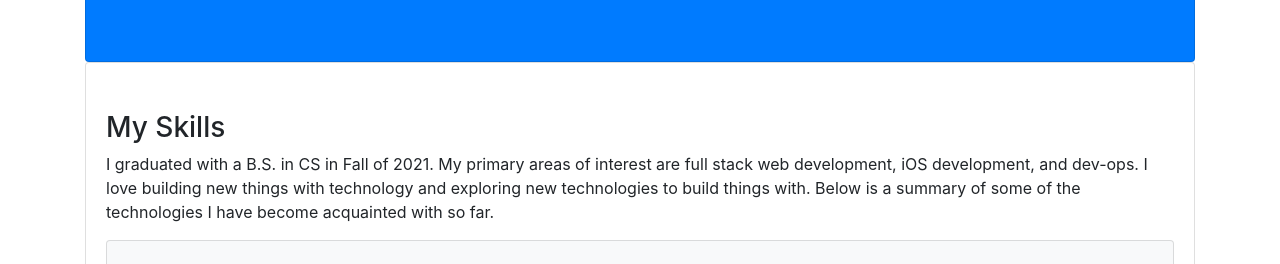
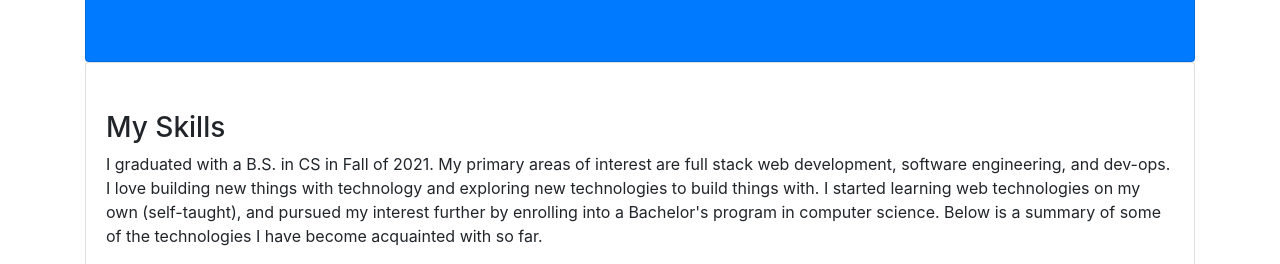
Before and after one commit to jacobjpelletier/jacobjpelletier.github.io, a plain HTML site: page index.html in a window 1280 px wide. Shown: the part 536-800 px from the top of the page. Drawn offline with nearby package versions, Linux system fonts and the light colour scheme.

Commit message:
add favicon, title, fix bio

```diff
--- a/index.html
+++ b/index.html
@@ -8,7 +8,8 @@
     <link rel="stylesheet" href="https://stackpath.bootstrapcdn.com/bootstrap/4.5.2/css/bootstrap.min.css"
           integrity="sha384-JcKb8q3iqJ61gNV9KGb8thSsNjpSL0n8PARn9HuZOnIxN0hoP+VmmDGMN5t9UJ0Z" crossorigin="anonymous">
     <link rel="stylesheet" href="style.css">
-    <title>Title</title>
+    <title>Jacob's Resume</title>
+    <link rel="icon" href="user-tie-solid.svg">
 </head>
 <body>
 <div class="container">
@@ -84,9 +85,10 @@
         <div class="card card-body py-5">
             <h3>My Skills</h3>
             <p>I graduated with a B.S. in CS in Fall of 2021. My primary areas of interest are full stack web
-                development, iOS development, and dev-ops. I love building new things with technology and exploring
-                new technologies to build things with. Below is a summary of some of the technologies I have become
-                acquainted with so far.</p>
+                development, software engineering, and dev-ops. I love building new things with technology and exploring
+                new technologies to build things with. I started learning web technologies on my own (self-taught), and
+                pursued my interest further by enrolling into a Bachelor's program in computer science. Below is a
+                summary of some of the technologies I have become acquainted with so far.</p>
             <div class="card card-body text-center py-2 bg-light">
                 <h4 class="p-3">Progress Bar Key:</h4>
                 <div class="progress">
```
Also changed, not shown: user-tie-solid.svg (added).
